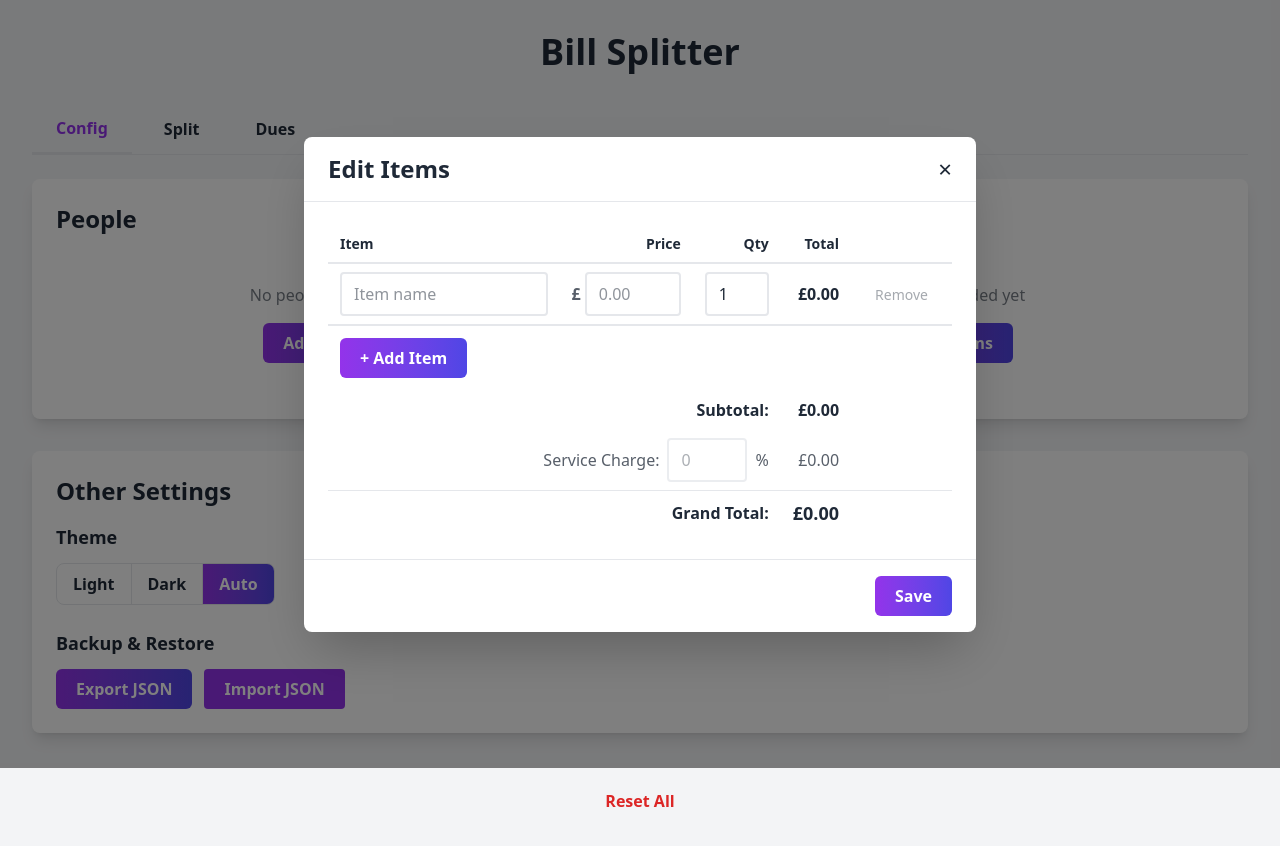
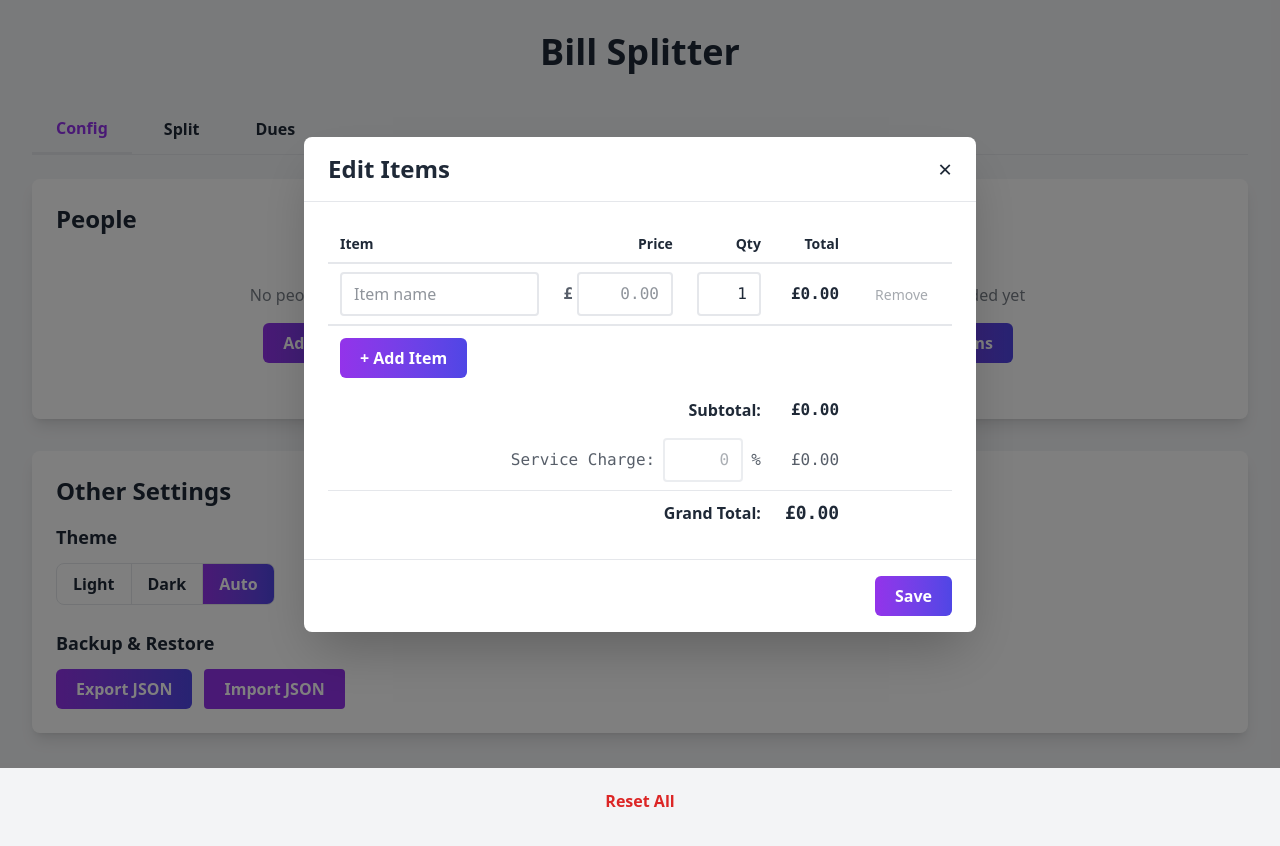
Before and after one commit to ben-fernandes/bill-splitter, a React (Vite) app: page / in a window 1280 px wide. Both pictures are taken after a click on the button "Add Items". Shown: the top 846 px of the page. Built offline with nearby package versions, Linux system fonts and the light colour scheme.

Commit message:
Applies monospace font to numeric table cells
Ensures consistent and readable formatting for numerical data across different tables by applying a monospace font.
This improves alignment and visual clarity for prices, quantities, and totals.

```diff
--- a/src/index.css
+++ b/src/index.css
@@ -50,4 +50,13 @@ input[type="number"]::-webkit-outer-spin-button {
 input[type="number"] {
   -moz-appearance: textfield;
   appearance: textfield;
+  text-align: right;
+  font-family: ui-monospace, SFMono-Regular, Menlo, Monaco, Consolas, "Liberation Mono", "Courier New", monospace;
 }
+
+/* Monospace font for numeric table cells */
+td:has(input[type="number"]),
+td.numeric,
+.numeric {
+  font-family: ui-monospace, SFMono-Regular, Menlo, Monaco, Consolas, "Liberation Mono", "Courier New", monospace;
+}
--- a/src/tabs/config/ConfigTab.tsx
+++ b/src/tabs/config/ConfigTab.tsx
@@ -184,30 +184,30 @@ export function ConfigTab() {
                 {items.map(item => (
                   <tr key={item.id} className="border-b">
                     <td className="py-2 px-3">{item.name || 'Unnamed Item'}</td>
-                    <td className="py-2 px-3 text-right opacity-75">£{item.price.toFixed(2)}</td>
-                    <td className="py-2 px-3 text-right opacity-75">{item.quantity}</td>
-                    <td className="py-2 px-3 text-right font-semibold">£{(item.price * item.quantity).toFixed(2)}</td>
+                    <td className="py-2 px-3 text-right opacity-75 numeric">£{item.price.toFixed(2)}</td>
+                    <td className="py-2 px-3 text-right opacity-75 numeric">{item.quantity}</td>
+                    <td className="py-2 px-3 text-right font-semibold numeric">£{(item.price * item.quantity).toFixed(2)}</td>
                   </tr>
                 ))}
               </tbody>
               <tfoot>
                 <tr className="border-t-2">
                   <td colSpan={3} className="py-2 px-3 text-right font-semibold">Subtotal:</td>
-                  <td className="py-2 px-3 text-right font-semibold">
+                  <td className="py-2 px-3 text-right font-semibold numeric">
                     £{items.reduce((sum, item) => sum + (item.price * item.quantity), 0).toFixed(2)}
                   </td>
                 </tr>
                 {serviceCharge > 0 && (
                   <tr>
                     <td colSpan={3} className="py-2 px-3 text-right opacity-75">Service Charge ({serviceCharge}%):</td>
-                    <td className="py-2 px-3 text-right opacity-75">
+                    <td className="py-2 px-3 text-right opacity-75 numeric">
                       £{((items.reduce((sum, item) => sum + (item.price * item.quantity), 0) * serviceCharge) / 100).toFixed(2)}
                     </td>
                   </tr>
                 )}
                 <tr className="border-t">
                   <td colSpan={3} className="py-2 px-3 text-right font-bold">Grand Total:</td>
-                  <td className="py-2 px-3 text-right font-bold text-lg">
+                  <td className="py-2 px-3 text-right font-bold text-lg numeric">
                     £{(() => {
                       const subtotal = items.reduce((sum, item) => sum + (item.price * item.quantity), 0)
                       const serviceChargeAmount = (subtotal * serviceCharge) / 100
--- a/src/tabs/config/modals/ItemsEditModal.tsx
+++ b/src/tabs/config/modals/ItemsEditModal.tsx
@@ -169,7 +169,7 @@ export function ItemsEditModal({ isOpen, items, serviceCharge, onSave, onClose }
                     className="w-16"
                   />
                 </td>
-                <td className="py-2 px-3 text-right font-semibold">
+                <td className="py-2 px-3 text-right font-semibold numeric">
                   £{(item.price * item.quantity).toFixed(2)}
                 </td>
                 <td className="py-2 px-3">
@@ -199,7 +199,7 @@ export function ItemsEditModal({ isOpen, items, serviceCharge, onSave, onClose }
             </tr>
             <tr>
               <td colSpan={3} className="py-2 px-3 text-right font-semibold">Subtotal:</td>
-              <td className="py-2 px-3 text-right font-semibold">
+              <td className="py-2 px-3 text-right font-semibold numeric">
                 £{tempItems.reduce((sum, item) => sum + (item.price * item.quantity), 0).toFixed(2)}
               </td>
               <td></td>
@@ -220,14 +220,14 @@ export function ItemsEditModal({ isOpen, items, serviceCharge, onSave, onClose }
                   <span>%</span>
                 </div>
               </td>
-              <td className="py-2 px-3 text-right opacity-75">
+              <td className="py-2 px-3 text-right opacity-75 numeric">
                 {tempServiceCharge > 0 ? `£${((tempItems.reduce((sum, item) => sum + (item.price * item.quantity), 0) * tempServiceCharge) / 100).toFixed(2)}` : '£0.00'}
               </td>
               <td></td>
             </tr>
             <tr className="border-t">
               <td colSpan={3} className="py-2 px-3 text-right font-bold">Grand Total:</td>
-              <td className="py-2 px-3 text-right font-bold text-lg">
+              <td className="py-2 px-3 text-right font-bold text-lg numeric">
                 £{(() => {
                   const subtotal = tempItems.reduce((sum, item) => sum + (item.price * item.quantity), 0)
                   const serviceChargeAmount = (subtotal * tempServiceCharge) / 100
--- a/src/tabs/dues/DuesTable.tsx
+++ b/src/tabs/dues/DuesTable.tsx
@@ -16,7 +16,7 @@ export function DuesTable() {
           {people.map(person => (
             <tr key={person.id} className="border-b">
               <td className="py-2 px-3">{person.name}</td>
-              <td className="py-2 px-3 font-bold text-lg">
+              <td className="py-2 px-3 font-bold text-lg numeric">
                 £{calculateAmountOwed(person.id).toFixed(2)}
               </td>
             </tr>
--- a/src/tabs/split/SplitTable.tsx
+++ b/src/tabs/split/SplitTable.tsx
@@ -26,13 +26,13 @@ export function SplitTable() {
               <td className="py-2 px-3 font-semibold">
                 {item.name || 'Unnamed Item'}
               </td>
-              <td className="py-2 px-3 text-right opacity-75">
+              <td className="py-2 px-3 text-right opacity-75 numeric">
                 £{item.price.toFixed(2)}
               </td>
-              <td className="py-2 px-3 text-right opacity-75">
+              <td className="py-2 px-3 text-right opacity-75 numeric">
                 {item.quantity}
               </td>
-              <td className="py-2 px-3 text-right font-semibold">
+              <td className="py-2 px-3 text-right font-semibold numeric">
                 £{(item.price * item.quantity).toFixed(2)}
               </td>
               {people.map(person => (
@@ -45,7 +45,7 @@ export function SplitTable() {
                       min="0"
                       max={item.quantity.toString()}
                       step="1"
-                      className="w-16 text-center"
+                      className="w-16"
                     />
                   </div>
                 </td>
```
